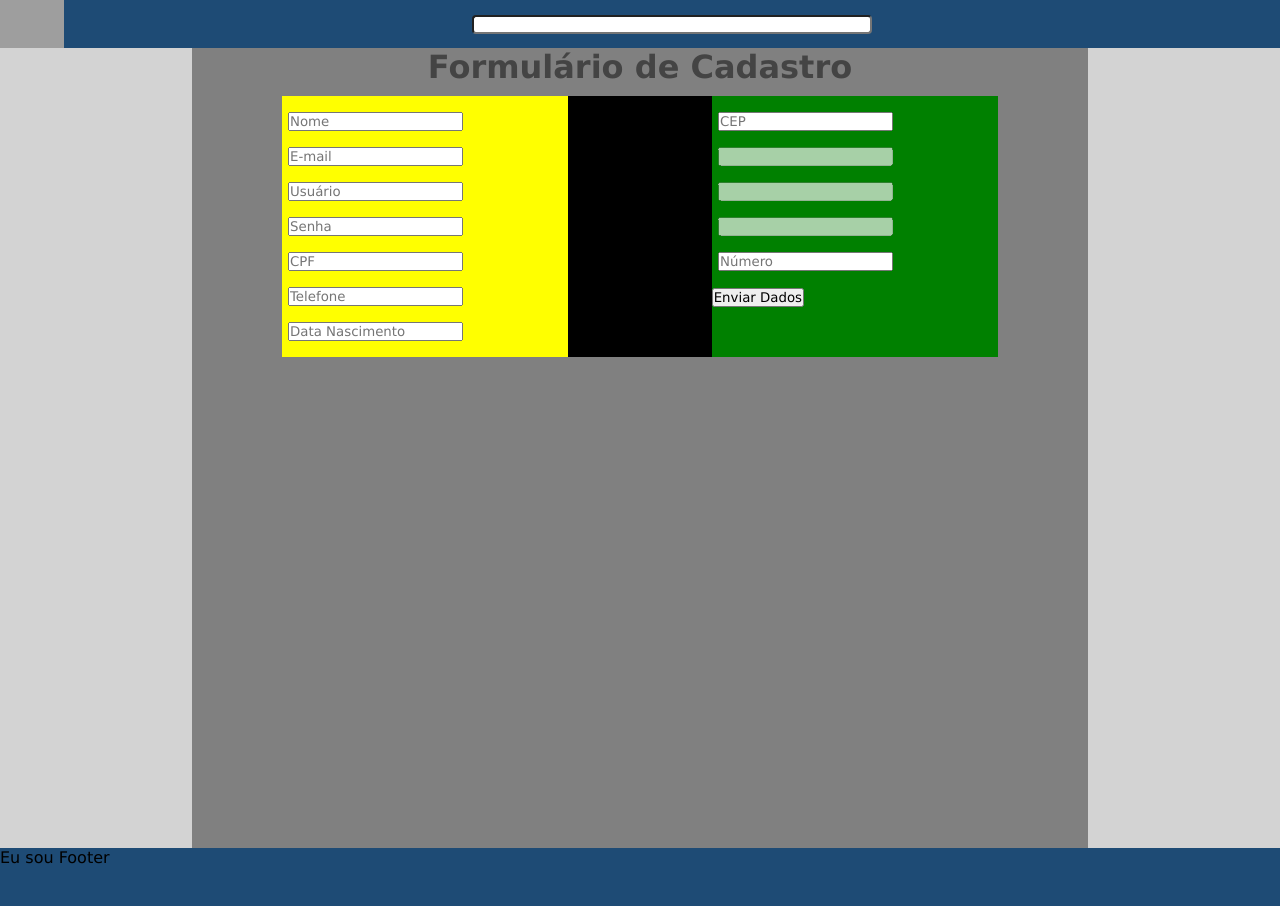
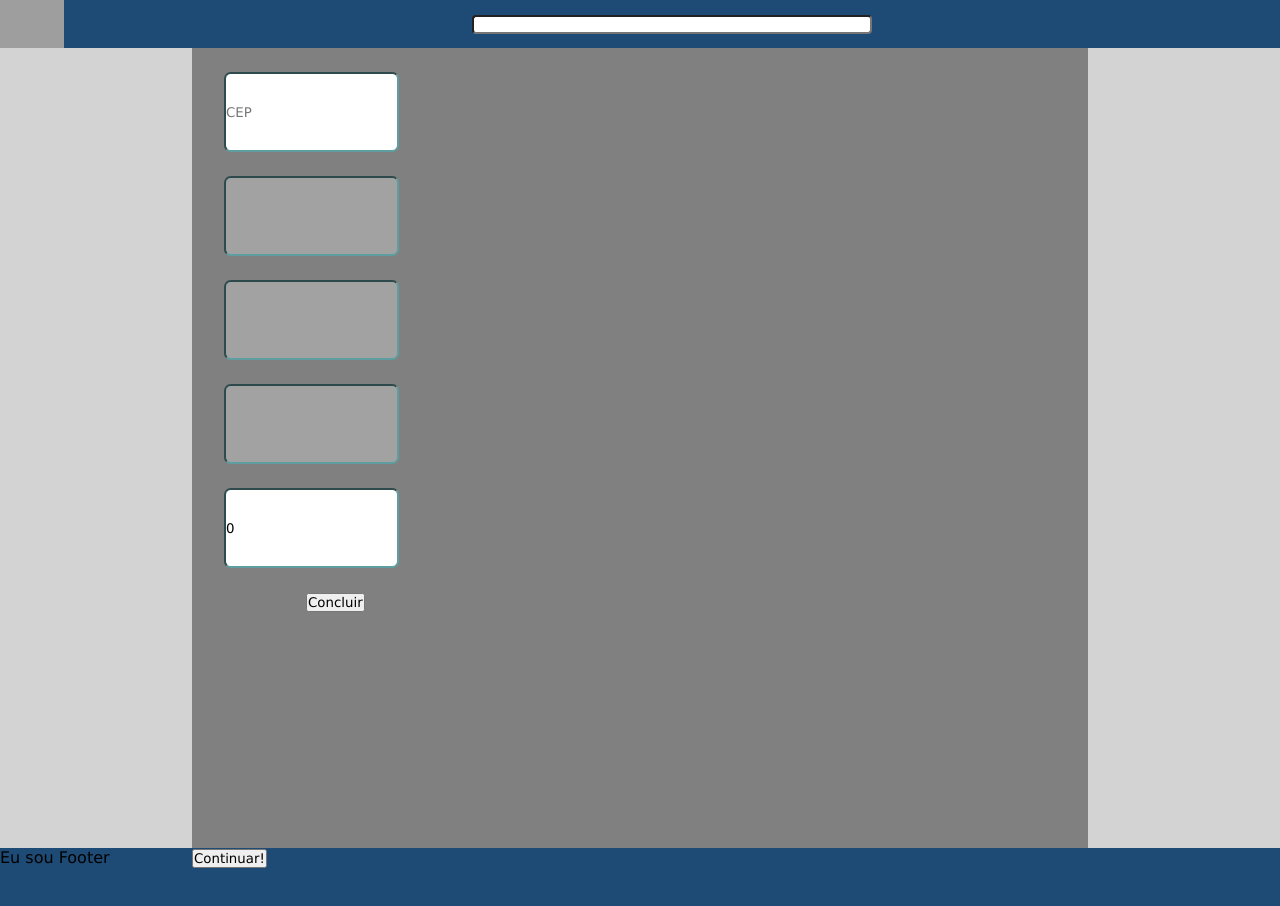
Before and after one commit to MateuscMachado/ecommerce-comunidata, a React (Create React App) app: page /cadastro in a window 1280 px wide. Shown: the top 906 px of the page. Built offline with nearby package versions, Linux system fonts and the light colour scheme; grey boxes are pictures that could not be loaded.

Commit message:
Atualizamos formulário de cadastro, criamos formulário para endereço e FormContext

```diff
--- a/src/App.js
+++ b/src/App.js
@@ -8,7 +8,7 @@ import AreaCliente from './pages/AreaCliente'
 import Login from "./pages/Login";
 import Admin from './pages/Admin/';
 import Cadastro from './pages/Cadastro';
-
+import { FormProvider } from './contexts/FormContexts'
 
 
 function App() {
@@ -18,13 +18,15 @@ function App() {
       <div style={{ background: "lightgray", height: "100vh", display: "flex", justifyContent: "center" }}>
         <div style={{ background: "gray", height: "100vh", width: "70%" }}>
           <Switch>
-            <Route path='/' exact component={Home} />
-            <Route path='/produto'  component={Produto} />
-            <Route path='/cliente'  component={AreaCliente} />
-            <Route path='/produto' exact component={Produto} />
-            <Route path='/login' exact component={Login} />
-            <Route path='/admin' exact component={Admin} />
-            <Route path='/cadastro' exact component={Cadastro} />
+            <FormProvider>
+              <Route path='/' exact component={Home} />
+              <Route path='/produto' component={Produto} />
+              <Route path='/cliente' component={AreaCliente} />
+              <Route path='/produto' exact component={Produto} />
+              <Route path='/login' exact component={Login} />
+              <Route path='/admin' exact component={Admin} />
+              <Route path='/cadastro' exact component={Cadastro} />
+            </FormProvider>
           </Switch>
         </div>
       </div>
--- /dev/null
+++ b/src/components/CadastroEndereco/index.js
@@ -0,0 +1,62 @@
+import {
+    AreaForm2,
+    Input,
+    Form
+} from './styles'
+import React, {useState, useContext} from 'react';
+import {api} from '../../services/api'
+import {apiCep} from '../../services/apiCep'
+import { FormContext } from '../../contexts/FormContexts';
+
+function CadastroEndereco() {
+    const {address, setAddress, callAPI} = useContext(FormContext)
+
+    /*async function callAPI() {
+        var cep = document.getElementById("cep").value;
+        var result = await apiCep.get(`/${cep}/json`);
+        setAddress(result.data);
+    }*/
+
+    const handleSubmit = (e) => {
+        e.preventDefault();
+        var cep = document.getElementById("cep").value;
+        var response =
+        api
+        .get(`/enderecos/${cep}/numero?numero=${address.numero}`)
+        .then((response => console.log(response.data))).catch(erro => console.log(erro));
+
+        setAddress(response.data)
+        console.log(address)
+    }
+
+    // const handleChange = (event) => {
+    //     const { name, value } = event.target;
+    //     setAddress({[name]:value});
+    // }
+    return (
+        <Form onSubmit={handleSubmit}>
+            <AreaForm2>
+                <Input id="cep"
+                    name="cep"
+                    placeholder="CEP"
+                    onBlur={callAPI}
+                    label="CEP"
+                />
+                <Input disabled={true} value={address?.logradouro} />
+                <Input disabled={true} value={address?.localidade} />
+                <Input disabled={true} value={address?.uf} />
+
+                <Input id="numero"
+                    name="numero"
+                    placeholder="Número"
+                    onChange={e => setAddress({numero: e.target.value})}
+                    label="Numero"
+                    value={address?.numero}
+                />
+                <button type="submit">Concluir</button>
+            </AreaForm2>
+        </Form>
+    )
+};
+
+export default CadastroEndereco;
--- /dev/null
+++ b/src/components/CadastroEndereco/styles.js
@@ -0,0 +1,24 @@
+import styled from "styled-components";
+export const Input = styled.input`
+    margin: 1.5rem 2rem;
+    height: 10%;
+    display: flex;
+    justify-content: flex-start;
+    align-items: center;
+    border-color: cadetblue;
+
+`;
+
+export const AreaForm2 = styled.div`
+    width: 40%;
+    align-items: center;
+`;
+
+export const Form= styled.form`
+    height: 100%;
+    width: 80%;
+    justify-content: space-between;
+    display: flex;
+    text-align: center;
+
+`;
--- a/src/components/UserForm/index.js
+++ b/src/components/UserForm/index.js
@@ -1,48 +1,33 @@
-import React, { useState } from 'react';
+import React, { useState, useContext } from 'react';
 import {
     Container,
     Title,
     Input,
     Form,
     AreaForm1,
-    AreaForm2,
-    ContainerTitle,
-    Button
+    ContainerTitle
 } from "./styles";
-import { apiCep } from '../../services/apiCep';
+import CadastroEndereco from '../CadastroEndereco';
+import { FormContext } from '../../contexts/FormContexts';
+import {api} from '../../services/api';
 
-const UserForm = () => {
+function UserForm () {
+    const {form, setForm, address, setAddress} = useContext(FormContext)
+    const {endereco} = form;
 
-    //contrato inicial com o cliente
-    const initialFormState = {
-        email: '',
-        nomeUsuario: '',
-        nomeCompleto: '',
-        senha: '',
-        cpf: '',
-        telefone: '',
-        dataNasc: '',
-        cep: '',
-        logradouro: '',
-        localidade: '',
-        uf: '',
-        numero: ''
-
-    }
-    const [form, setForm] = useState(initialFormState)
-
-    const setInput = (newValue) => {
+    const changeInput = (newValue) => {
         setForm(form => (
             { ...form, ...newValue }
         ))
     }
+    console.log(form)
+    console.log(address)
 
-    const [address, setAddress] = useState("");
-
-    async function callAPI() {
-        var cep = document.getElementById("cep").value;
-        var result = await apiCep.get(`/${cep}/json`);
-        setAddress(result.data);
+    const inserirCliente = (e) => {
+        e.preventDefault();
+        api
+        .post(`/clientes`, form)
+        .then((response => console.log(response.data)));
     }
 
     return (
@@ -51,63 +36,62 @@ const UserForm = () => {
                 <Title>Formulário de Cadastro</Title>
             </ContainerTitle>
             <Container>
-                <Form>
+                <Form onSubmit={inserirCliente}>
                     <AreaForm1>
-                        <Input name="Nome-Completo"
+                        <Input
+                            name="nomeCompleto"
                             placeholder="Nome"
-                            onChange={e => setInput({ nomeCompleto: e.target.value })}
+                            onChange={e => changeInput({ nomeCompleto: e.target.value })}
                             label="Nome-Completo"
+                            value={form.nomeCompleto}
                         />
-                        <Input name="email"
+                        <Input
+                            name="email"
                             placeholder="E-mail"
-                            onChange={e => setInput({ email: e.target.value })}
+                            onChange={e => changeInput({ email: e.target.value })}
                             label="E-mail"
+                            value={form.email}
                         />
-                        <Input name="nomeUsuario"
+                        <Input
+                            name="nomeUsuario"
                             placeholder="Usuário"
-                            onChange={e => setInput({ nomeUsuario: e.target.value })}
+                            onChange={e => changeInput({ nomeUsuario: e.target.value })}
                             label="Nome-Usuario"
+                            value={form.nomeUsuario}
                         />
-                        <Input name="senha"
+                        <Input
+                            name="senha"
                             placeholder="Senha"
-                            onChange={e => setInput({ senha: e.target.value })}
+                            onChange={e => changeInput({ senha: e.target.value })}
                             label="Senha"
+                            value={form.senha}
                         />
-                        <Input name="cpf"
+                        <Input
+                            name="cpf"
                             placeholder="CPF"
-                            onChange={e => setInput({ cpf: e.target.value })}
+                            onChange={e => changeInput({ cpf: e.target.value })}
+                            value={form.cpf}
                             label="CPF"
                         />
-                        <Input name="telefone"
+                        <Input
+                            name="telefone"
                             placeholder="Telefone"
-                            onChange={e => setInput({ telefone: e.target.value })}
+                            onChange={e => changeInput({ telefone: e.target.value })}
+                            value={form.telefone}
                             label="Telefone"
                         />
-                        <Input name="dataNasc"
+                        <Input
+                            name="dataNasc"
                             placeholder="Data Nascimento"
-                            onChange={e => setInput({ dataNasc: e.target.value })}
+                            onChange={e => changeInput({ dataNasc: e.target.value })}
                             label="DataNasc"
+                            value={form.dataNasc}
                         />
                     </AreaForm1>
-                    <AreaForm2>
-                        <Input id="cep"
-                            placeholder="CEP"
-                            onBlur={callAPI}
-                            label="CEP"
-                        />
-                            <Input disabled="true" value={address.logradouro}/>
-                            <Input disabled="true" value={address.localidade}/>
-                            <Input disabled="true" value={address.uf}/>
-
-                        <Input name="numero"
-                            placeholder="Número"
-                            onChange={e => setInput({ numero: e.target.value })}
-                            label="Numero"
-                        />
-                        <button type="button" classeName="btn primary">Enviar Dados</button>
-                    </AreaForm2>
+                    <button type="submit">Enviar</button>
                 </Form>
             </Container>
+
         </>
     );
 }
--- a/src/components/UserForm/styles.js
+++ b/src/components/UserForm/styles.js
@@ -1,6 +1,7 @@
 import styled from "styled-components"
 
 export const Container = styled.div`
+    margin: 1rem;
     display: flex;
     flex-wrap: wrap;
     align-items: center;
@@ -10,9 +11,9 @@ export const Container = styled.div`
 export const Form= styled.form`
     height: 100%;
     width: 80%;
-    background-color: black;
     justify-content: space-between;
     display: flex;
+    text-align: center;
 
 `;
 
@@ -21,29 +22,25 @@ export const Title = styled.h1`
     align-items: center;
     font-size: 32px;
     font-weight: bold;
-    margin-bottom: 10px;
-    color: #444;
+    margin-top: 1rem;
+    color: #242528;
 `;
 
 export const Input = styled.input`
-    margin: 1rem 0.4rem;
+    margin: 1.5rem 2rem;
+    height: 10%;
     display: flex;
     justify-content: flex-start;
     align-items: center;
+    border-color: cadetblue;
+
 `;
 
 export const AreaForm1 = styled.div`
     width: 40%;
-    background-color: yellow;
-
+    align-items: center;
 `;
 
-
-export const AreaForm2 = styled.div`
-    width: 40%;
-    background-color: green;
-
-`;
 
 export const ContainerTitle = styled.div`
     display: flex;
@@ -54,6 +51,6 @@ export const ContainerTitle = styled.div`
 
 `;
 
-export const Button = styled.div`
-    width: 50%;
+export const Button = styled.button`
+    height: 20%;
 `;
--- /dev/null
+++ b/src/contexts/FormContexts/index.js
@@ -0,0 +1,53 @@
+import { createContext, useState } from 'react';
+import { api } from "../../services/api"
+import { apiCep } from "../../services/apiCep"
+
+export const FormContext = createContext();
+export function FormProvider({ children }) {
+
+    const [address, setAddress] = useState({
+        bairro: "",
+        cep: "",
+        complemento: "",
+        localidade: "",
+        logradouro: "",
+        numero: 0,
+        uf: ""
+    });
+
+    const initialFormState = {
+        email: '',
+        nomeUsuario: '',
+        nomeCompleto: '',
+        senha: '',
+        cpf: '',
+        telefone: '',
+        dataNasc: '',
+        endereco: {
+            id: 0
+        }
+    }
+    const [form, setForm] = useState(initialFormState);
+
+    async function callAPI() {
+        var cep = document.getElementById("cep").value;
+        cep = cep.replace("-", "")
+        var result = await apiCep.get(`/${cep}/json`);
+        setAddress(result.data);
+    }
+
+
+    const inserirCliente = (e) => {
+        e.preventDefault();
+        api
+            .post(`/clientes`, form)
+            .then((response => console.log(response.data)));
+
+    }
+
+    return (
+        <FormContext.Provider value={{ address, setAddress, form, setForm, callAPI, inserirCliente }} >
+            {children}
+        </FormContext.Provider>
+    )
+}
--- a/src/pages/Cadastro/index.js
+++ b/src/pages/Cadastro/index.js
@@ -1,8 +1,46 @@
 import UserForm from "../../components/UserForm";
+import CadastroEndereco from "../../components/CadastroEndereco";
+import {useState, useContext} from 'react';
+import {apiCep} from '../../services/apiCep'
+import {api} from '../../services/api'
+import { FormContext } from '../../contexts/FormContexts';
 
 function Cadastro() {
+
+    const {address, setAddress, form, setForm, callAPI} = useContext(FormContext)
+    const [changeBody, setChangeBody] = useState(false)
+
+    /*async function callAPI() {
+        var cep = document.getElementById("cep").value;
+        cep = cep.replace("-", "")
+        var result = await apiCep.get(`/${cep}/json`);
+        setAddress(result.data);
+    }*/
+
+    /*const handleSubmit = (e) => {
+        e.preventDefault();
+        var cep = document.getElementById("cep").value;
+        var response =
+        api
+        .get(`/enderecos/${cep}/numero?numero=${address.numero}`)
+        .then((response => console.log(response.data))).catch(erro => console.log(erro));
+
+        setAddress(response.data)
+    }*/
+
+    const handleClick = () => {
+        setChangeBody(!changeBody)
+    }
+
     return (
-        <UserForm />
+        <>
+            {
+                changeBody === false ?
+                    <CadastroEndereco /> :
+                    <UserForm />
+            }
+            <button onClick={handleClick}>Continuar!</button>
+        </>
     )
 }
 export default Cadastro;
--- a/src/pages/Login/index.js
+++ b/src/pages/Login/index.js
@@ -1,24 +1,26 @@
 import { Link } from "react-router-dom"
-import { Button, Container, Input, Texto } from "./styles"
-import {useState} from "react"
+import { Button, Container, Input, Texto, ContainerTitle, Title } from "./styles"
+import { useState } from "react"
 
 
 
 function Login() {
-    const [setNome,nome]=useState()
-    const[setSenha,senha]=useState()
+    const [setNome, nome] = useState()
+    const [setSenha, senha] = useState()
 
     return (
-        <div style={{ display: "flex", flexWrap: "wrap" }}>
-            <Container >
+        <div>
+             <ContainerTitle>
+                <Title>Faça seu Login</Title>
+            </ContainerTitle>
+            <Container>
                 <form action="">
-                    <Input onChange={a=>setNome(a.target.value)} type="text" placeholder="Nome úsuario" />
-                    <Input onChange={b=>setSenha(b.target.value) }type="text" placeholder="Senha úsuario " />
+                    <Input onChange={a => setNome(a.target.value)} type="text" placeholder="Nome Usuário" />
+                    <Input onChange={b => setSenha(b.target.value)} type="text" placeholder="Senha Usuário " />
                 </form>
                 <Link to="/" ><Button>Entrar</Button> </Link>
                 <Texto>
-                    <p>Não cadastrado</p>
-                    <Link to="">Crie uma conta</Link>
+                    <Link to="/cadastro"><p>Não tem cadastro? Crie uma conta</p></Link>
                 </Texto>
             </Container>
 
--- a/src/styles/global.js
+++ b/src/styles/global.js
@@ -8,4 +8,7 @@ export default createGlobalStyle`
     outline: 0;
     box-sizing: border-box;
 }
+input {
+    border-radius: 0.5em;
+}
 `
```
Also changed, not shown: src/pages/Login/styles.js (+20 -4 lines).
